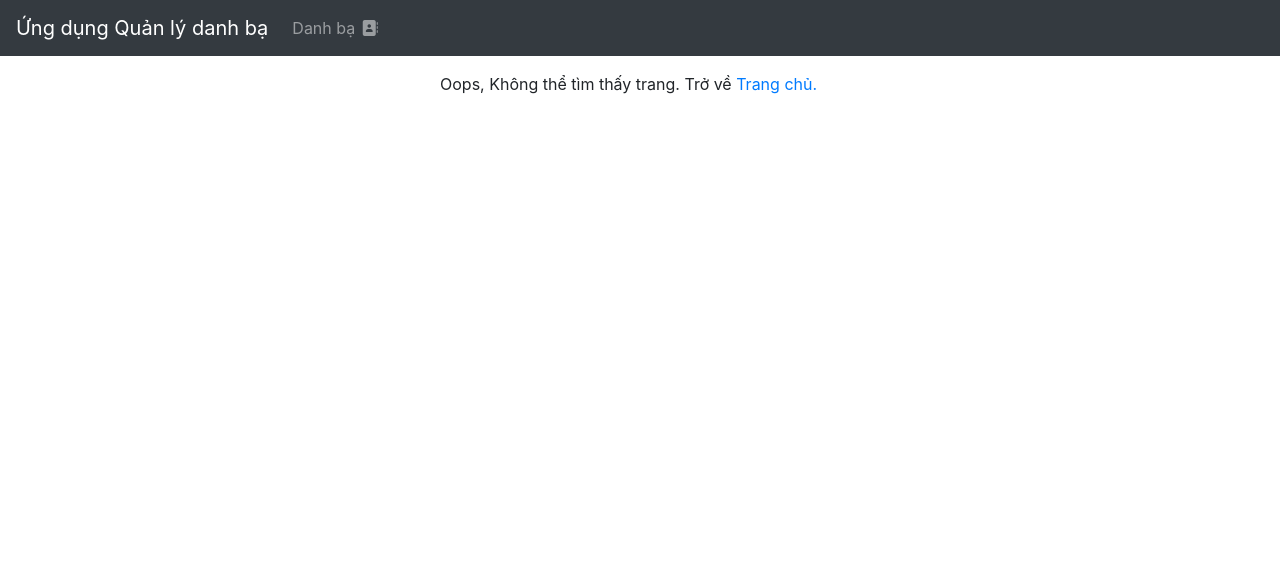
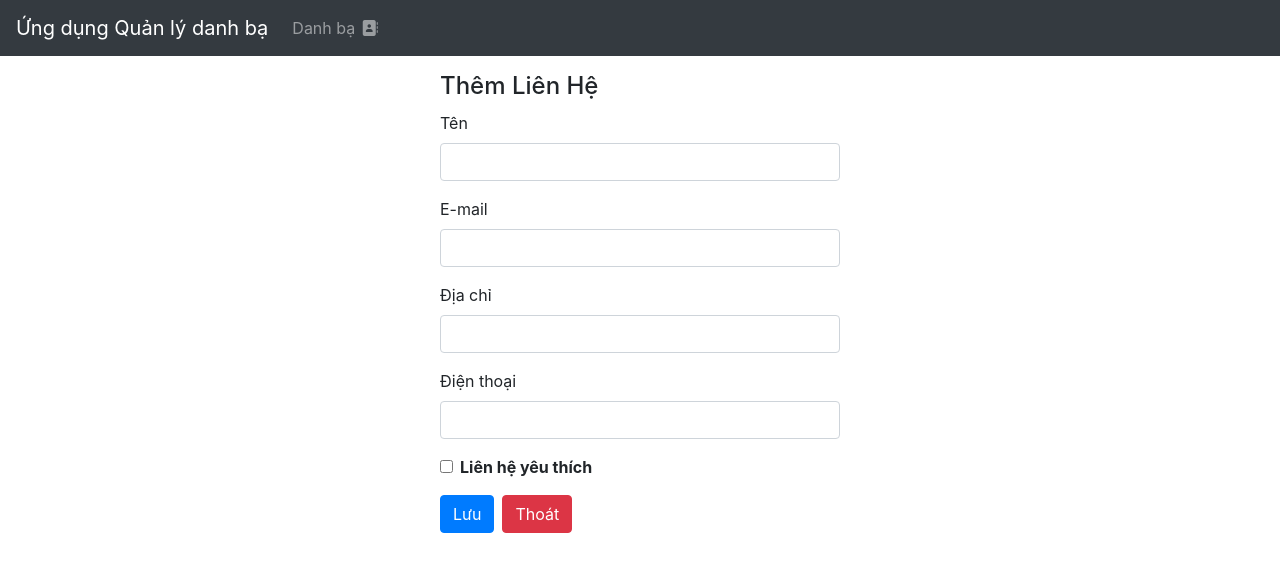
Before and after one commit to vawnkha/B2205877_NguyenVanKha_FRONTEND, a Vue app: page /contacts/add in a window 1280 px wide. Shown: the top 572 px of the page. Built offline with nearby package versions, Linux system fonts and the light colour scheme; no server answers.

Commit message:
Tao trang them moi mot lien he

```diff
--- a/src/router/index.js
+++ b/src/router/index.js
@@ -18,6 +18,11 @@ const routes = [
         component: () => import("@/views/ContactEdit.vue"),
         props: true,
     },
+    {
+        path: "/contacts/add",
+        name: "contact.add",
+        component: () => import("@/views/ContactAdd.vue"),
+    },
 ];
 
 const router = createRouter({
--- /dev/null
+++ b/src/views/ContactAdd.vue
@@ -0,0 +1,32 @@
+<template>
+    <div class="page">
+        <h4>Thêm Liên Hệ</h4>
+        <ContactForm :contact="contact" @submit:contact="addContact" />
+    </div>
+</template>
+
+<script>
+import ContactForm from '@/components/ContactForm.vue';
+import ContactService from '@/services/contact.service';
+
+export default {
+    components: { ContactForm },
+    data() {
+        return {
+            contact: {
+                name: "",
+                email: "",
+                address: "",
+                phone: "",
+                favorite: false,
+            },
+        };
+    },
+    methods: {
+        async addContact(data) {
+            await ContactService.create(data);
+            this.$router.push({ name: "contactbook" });
+        },
+    },
+};
+</script>
--- a/src/views/ContactBook.vue
+++ b/src/views/ContactBook.vue
@@ -21,7 +21,13 @@
                 </button>
 
                 <button class="btn btn-sm btn-success" @click="goToAddContact">
-                    <i class="fas fa-plus"></i> Thêm mới
+                    <router-link :to="{
+                        name: 'contact.add'
+                    }" style="text-decoration: none;">
+                        <span class="text-white ">
+                            <i class="fas fa-plus"></i> Thêm mới
+                        </span>
+                    </router-link>
                 </button>
 
                 <button
```
